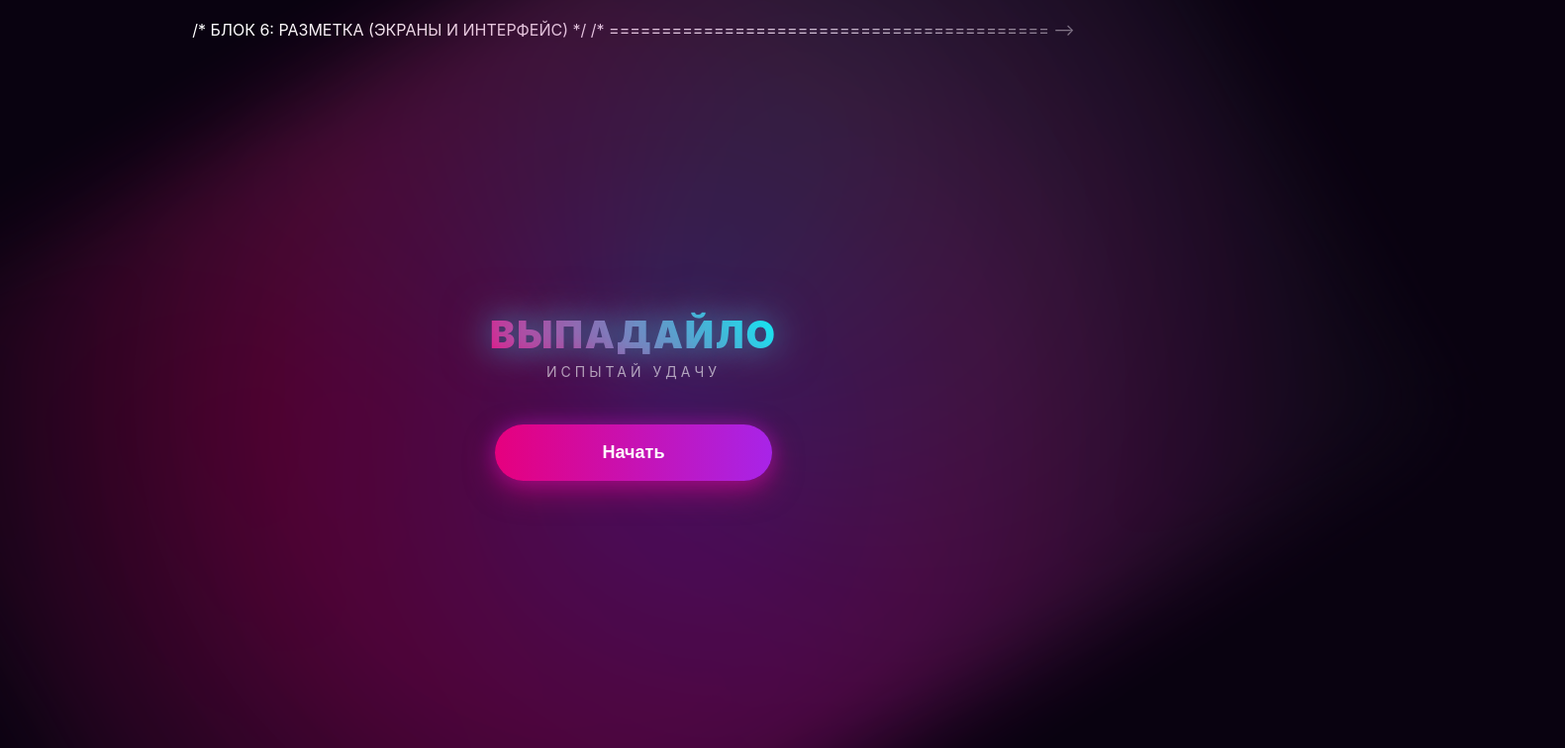
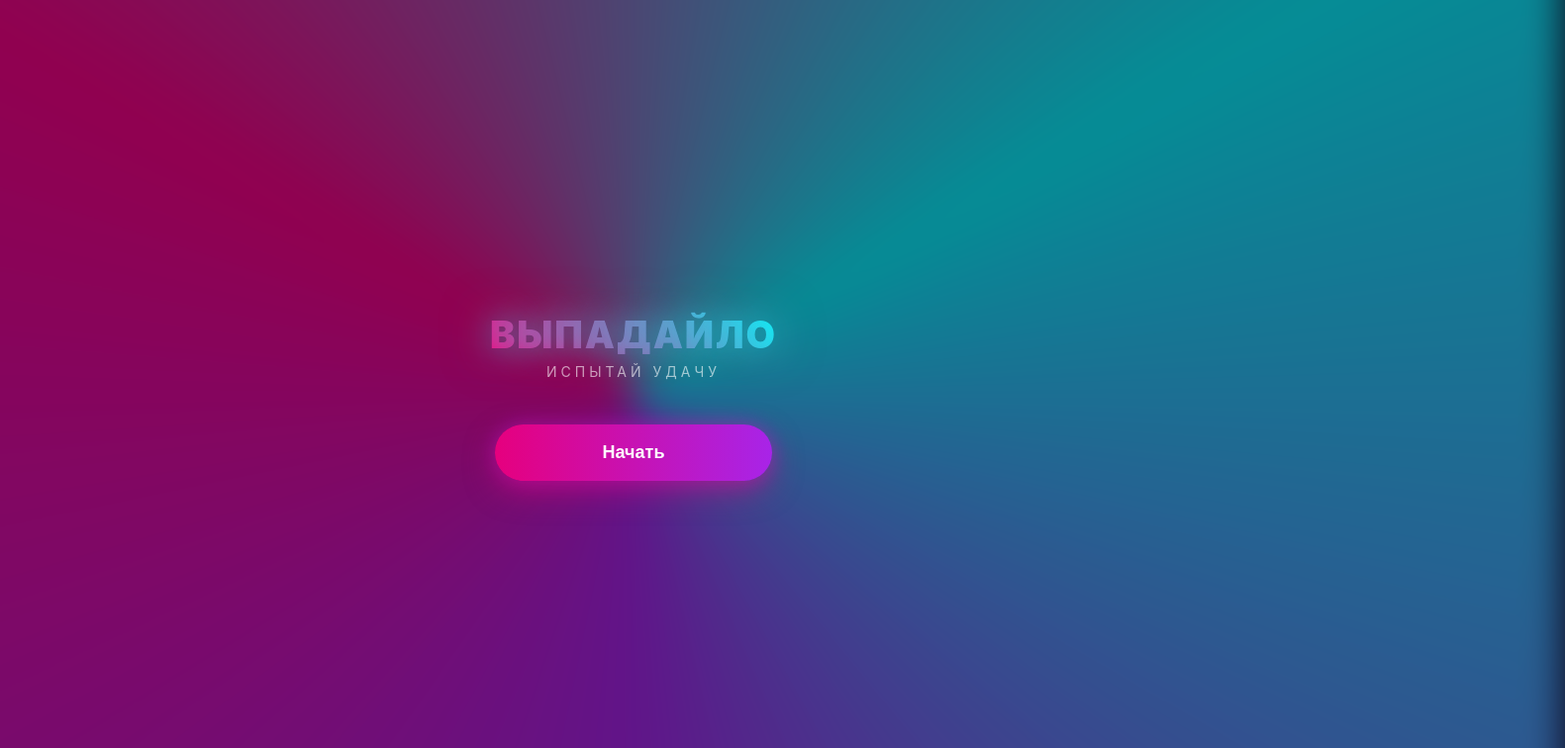
Before and after one commit to GangStarDiscoSwag/photo-bot, a website: page index.html in a window 1280 px wide. Shown: the top 756 px of the page at 99% size, 1581 px wide, since content can reach past the window. Drawn offline with nearby package versions, Linux system fonts and the light colour scheme.

Commit message:
Fix visible comment tags and adjust background blur

```diff
--- a/index.html
+++ b/index.html
@@ -11,9 +11,7 @@
     <script src="https://cdn.jsdelivr.net/npm/canvas-confetti@1.6.0/dist/confetti.browser.min.js"></script>
 
     <style>
-        /* ========================================== */
-        /* БЛОК 1: ГЛОБАЛЬНЫЕ СТИЛИ И ФОН (ШАГ 1)    */
-        /* ========================================== */
+        /* --- БЛОК 1: СТИЛИ И ФОН --- */
         :root {
             --bg-color: #0d0614;
             --card-bg: #160d26;
@@ -32,7 +30,7 @@
         }
 
         body {
-            background: #090210;
+            background: #0d0317;
             color: var(--text-color);
             font-family: -apple-system, BlinkMacSystemFont, 'Segoe UI', Roboto, Helvetica, Arial, sans-serif;
             min-height: 100vh;
@@ -47,31 +45,28 @@
             position: relative;
         }
 
-        /* ШАГ 1: Растянутый на весь экран сочный переливающийся фон (убрана темнота) */
+        /* Яркий фон без темноты с четким размытием */
         .bg-glow-main {
             position: fixed;
-            width: 100vw;
-            height: 100vh;
-            top: 0;
-            left: 0;
-            background: radial-gradient(circle at 50% 50%, rgba(168, 36, 232, 0.3) 0%, rgba(255, 0, 127, 0.2) 45%, rgba(13, 6, 20, 0.92) 90%),
-                        conic-gradient(from 0deg at 50% 50%, rgba(168, 36, 232, 0.2), rgba(255, 0, 127, 0.15), rgba(0, 255, 255, 0.15), rgba(168, 36, 232, 0.2));
+            width: 140vw;
+            height: 140vh;
+            top: -20vh;
+            left: -20vw;
+            background: conic-gradient(from 0deg, #a824e8, #ff007f, #00ffff, #a824e8);
             z-index: 0;
             pointer-events: none;
-            filter: blur(40px);
-            opacity: 0.9;
-            animation: rotateBg 12s linear infinite;
+            filter: blur(18px);
+            opacity: 0.55;
+            animation: rotateBg 10s linear infinite;
         }
 
         @keyframes rotateBg {
-            0% { transform: rotate(0deg) scale(1); }
-            50% { transform: rotate(180deg) scale(1.1); }
-            100% { transform: rotate(360deg) scale(1); }
+            0% { transform: rotate(0deg) scale(0.95); }
+            50% { transform: rotate(180deg) scale(1.05); }
+            100% { transform: rotate(360deg) scale(0.95); }
         }
 
-        /* ========================================== */
-        /* БЛОК 2: ЭКРАН 1 (ПРИВЕТСТВИЕ)              */
-        /* ========================================== */
+        /* --- БЛОК 2: ЭКРАН 1 (ПРИВЕТСТВИЕ) --- */
         .welcome-screen {
             display: flex;
             flex-direction: column;
@@ -84,9 +79,7 @@
             transition: opacity 0.3s ease;
         }
 
-        .welcome-screen.hidden {
-            display: none !important;
-        }
+        .welcome-screen.hidden { display: none !important; }
 
         .welcome-title {
             font-size: 38px;
@@ -133,9 +126,7 @@
             z-index: 10;
         }
 
-        /* ========================================== */
-        /* БЛОК 3: ЭКРАН 2 (ИГРА И ЗАГРУЗКА ФОТО)     */
-        /* ========================================== */
+        /* --- БЛОК 3: ЭКРАН 2 (ИГРА И ЗАГРУЗКА) --- */
         .game-screen {
             display: none;
             flex-direction: column;
@@ -147,9 +138,7 @@
             gap: 25px;
         }
 
-        .game-screen.active {
-            display: flex;
-        }
+        .game-screen.active { display: flex; }
 
         .header-title {
             font-size: 32px;
@@ -199,9 +188,7 @@
             gap: 8px;
         }
 
-        /* ========================================== */
-        /* БЛОК 4: КАРТОЧКА, КУБИКИ И ФИЛЬТРЫ         */
-        /* ========================================== */
+        /* --- БЛОК 4: КАРТОЧКА И ФИЛЬТРЫ --- */
         .card-container {
             width: 270px;
             height: 350px;
@@ -261,9 +248,7 @@
         .filter-noir { filter: grayscale(1) contrast(1.9) brightness(0.75); }
         .filter-gold { filter: sepia(0.85) saturate(2.8) contrast(1.25) brightness(1.15); }
 
-        /* ========================================== */
-        /* БЛОК 5: КНОПКИ УПРАВЛЕНИЯ                  */
-        /* ========================================== */
+        /* --- БЛОК 5: КНОПКИ УПРАВЛЕНИЯ --- */
         .controls {
             width: 100%;
             max-width: 280px;
@@ -312,10 +297,7 @@
 
     <div class="bg-glow-main"></div>
 
-    <!-- ========================================== -->
-    /* БЛОК 6: РАЗМЕТКА (ЭКРАНЫ И ИНТЕРФЕЙС)      */
-    /* ========================================== -->
-    <!-- ЭКРАН 1: Приветствие -->
+    <!-- --- БЛОК 6: РАЗМЕТКА (ЭКРАНЫ) --- -->
     <div class="welcome-screen" id="welcomeScreen">
         <div class="welcome-title">ВЫПАДАЙЛО</div>
         <div class="welcome-subtitle">испытай удачу</div>
@@ -323,7 +305,6 @@
         <div class="version-start">Выпадайло v1.2</div>
     </div>
 
-    <!-- ЭКРАН 2: Игра -->
     <div class="game-screen" id="gameScreen">
         <div class="header-title" id="gameHeader">ЗАГРУЗИ ФОТО</div>
 
@@ -346,12 +327,15 @@
         <input type="file" id="fileInput" accept="image/*">
     </div>
 
-    <!-- ========================================== -->
-    /* БЛОК 7: СКРИПТЫ И ЛОГИКА                   */
-    /* ========================================== -->
+    <!-- --- БЛОК 7: СКРИПТЫ И ЛОГИКА --- -->
     <script>
         const tg = window.Telegram?.WebApp;
-        if (tg) { tg.ready(); tg.expand(); }
+        if (tg) {
+            tg.ready();
+            tg.expand();
+            // Запрет горизонтального поворота
+            if (tg.lockOrientation) { tg.lockOrientation(); }
+        }
 
         const welcomeScreen = document.getElementById('welcomeScreen');
         const gameScreen = document.getElementById('gameScreen');
```
